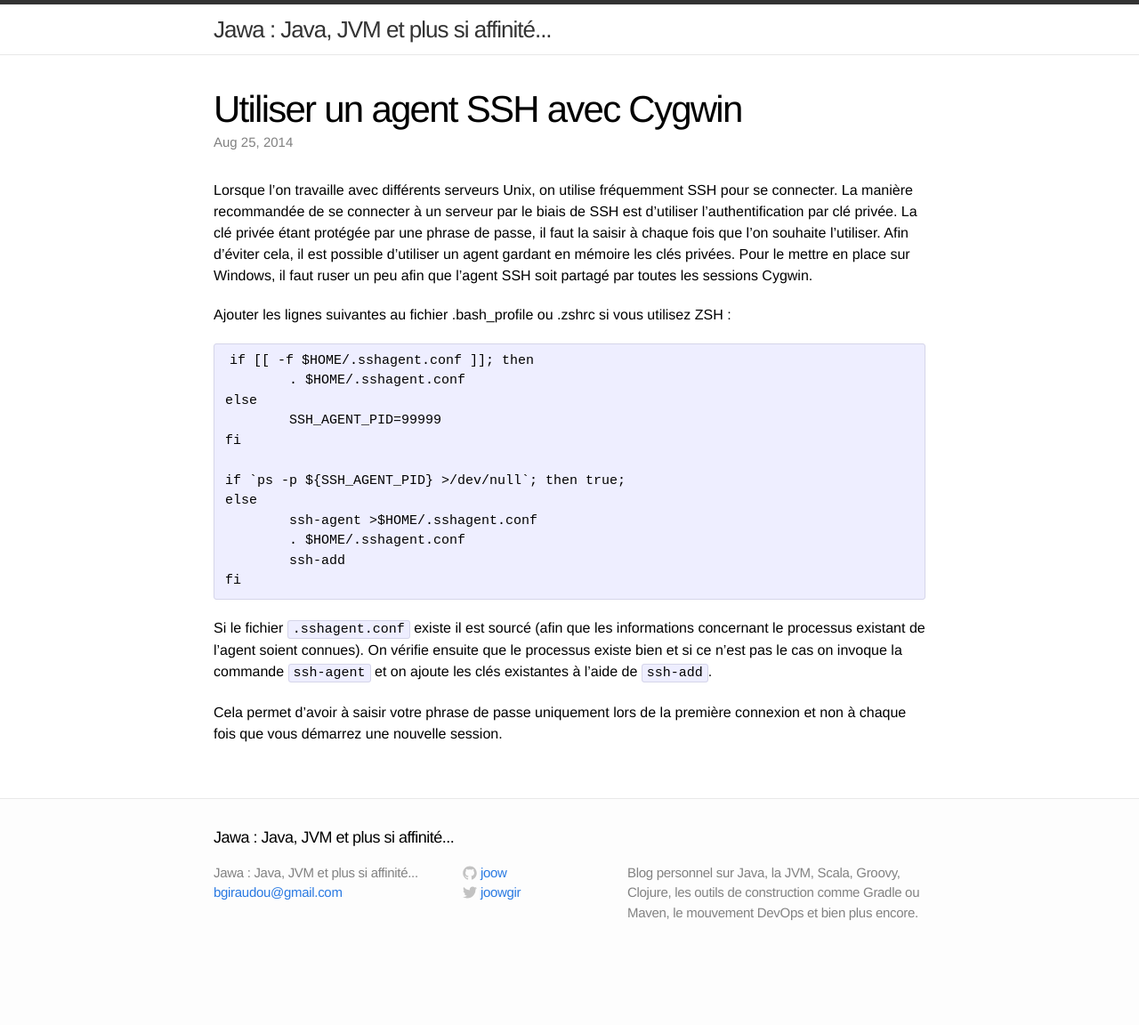
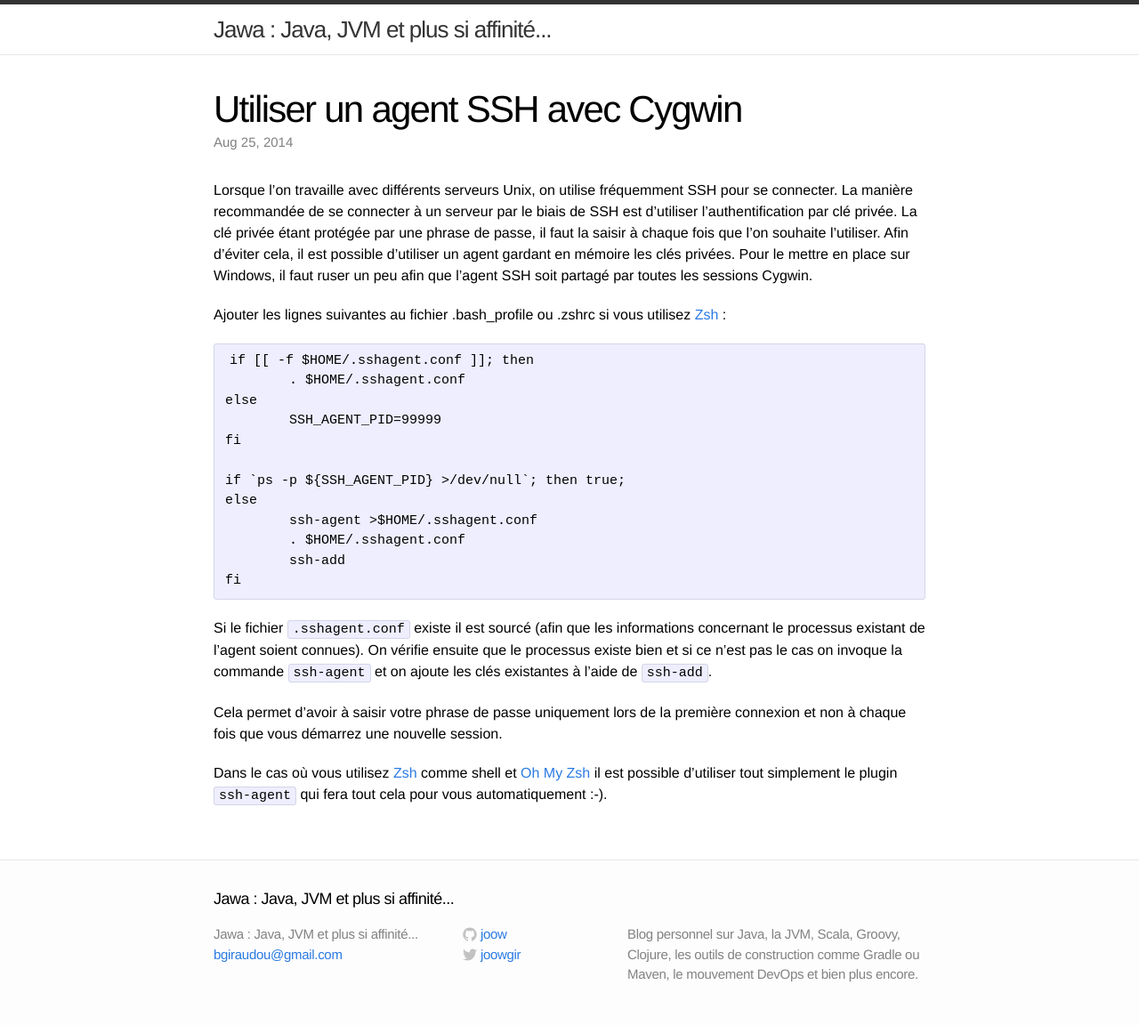
Before and after one commit to joow/joow.github.io, a Jekyll site: the page built from _posts/2014-08-25-ssh-agent-windows.markdown, in a window 1280 px wide. Shown: the whole page at 89% size. Built offline with Jekyll 4.4.1, drawn with Linux system fonts in a browser that asks for light colours; comment, search, counter and statistics services are not loaded; before the commit the page ends 1082 px from its top, so only the background shows below that.

Commit message:
Update post on using ssh-agent on Windows with adding information on ssh-agent plugin for Oh My Zsh

```diff
--- a/_posts/2014-08-25-ssh-agent-windows.markdown
+++ b/_posts/2014-08-25-ssh-agent-windows.markdown
@@ -5,7 +5,7 @@ layout: post
 Lorsque l'on travaille avec différents serveurs Unix, on utilise fréquemment SSH pour se connecter. La manière recommandée de se connecter à un serveur par le biais de SSH est d'utiliser l'authentification par clé privée. La clé privée étant protégée par une phrase de passe, il faut la saisir à chaque fois que l'on souhaite l'utiliser. Afin d'éviter cela, il est possible d'utiliser un agent gardant en mémoire les clés privées.
 Pour le mettre en place sur Windows, il faut ruser un peu afin que l'agent SSH soit partagé par toutes les sessions Cygwin.
 
-Ajouter les lignes suivantes au fichier .bash_profile ou .zshrc si vous utilisez ZSH :
+Ajouter les lignes suivantes au fichier .bash_profile ou .zshrc si vous utilisez [Zsh] :
 
 	if [[ -f $HOME/.sshagent.conf ]]; then
 		. $HOME/.sshagent.conf
@@ -23,3 +23,8 @@ Ajouter les lignes suivantes au fichier .bash_profile ou .zshrc si vous utilisez
 Si le fichier `.sshagent.conf` existe il est sourcé (afin que les informations concernant le processus existant de l'agent soient connues). On vérifie ensuite que le processus existe bien et si ce n'est pas le cas on invoque la commande `ssh-agent` et on ajoute les clés existantes à l'aide de `ssh-add`.
 
 Cela permet d'avoir à saisir votre phrase de passe uniquement lors de la première connexion et non à chaque fois que vous démarrez une nouvelle session.
+
+Dans le cas où vous utilisez [Zsh] comme shell et [Oh My Zsh] il est possible d'utiliser tout simplement le plugin `ssh-agent` qui fera tout cela pour vous automatiquement :-).
+
+[Zsh]: http://www.zsh.org/
+[Oh My Zsh]: http://ohmyz.sh/
```
